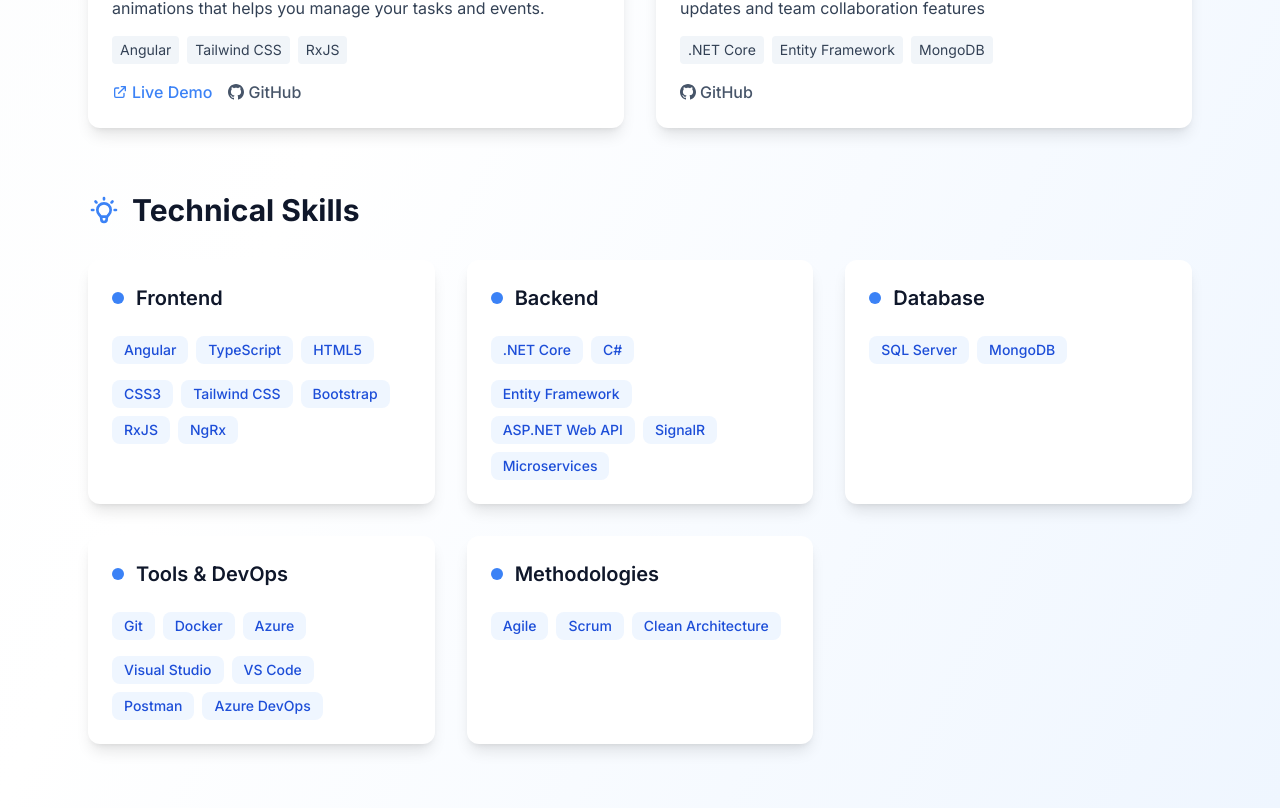
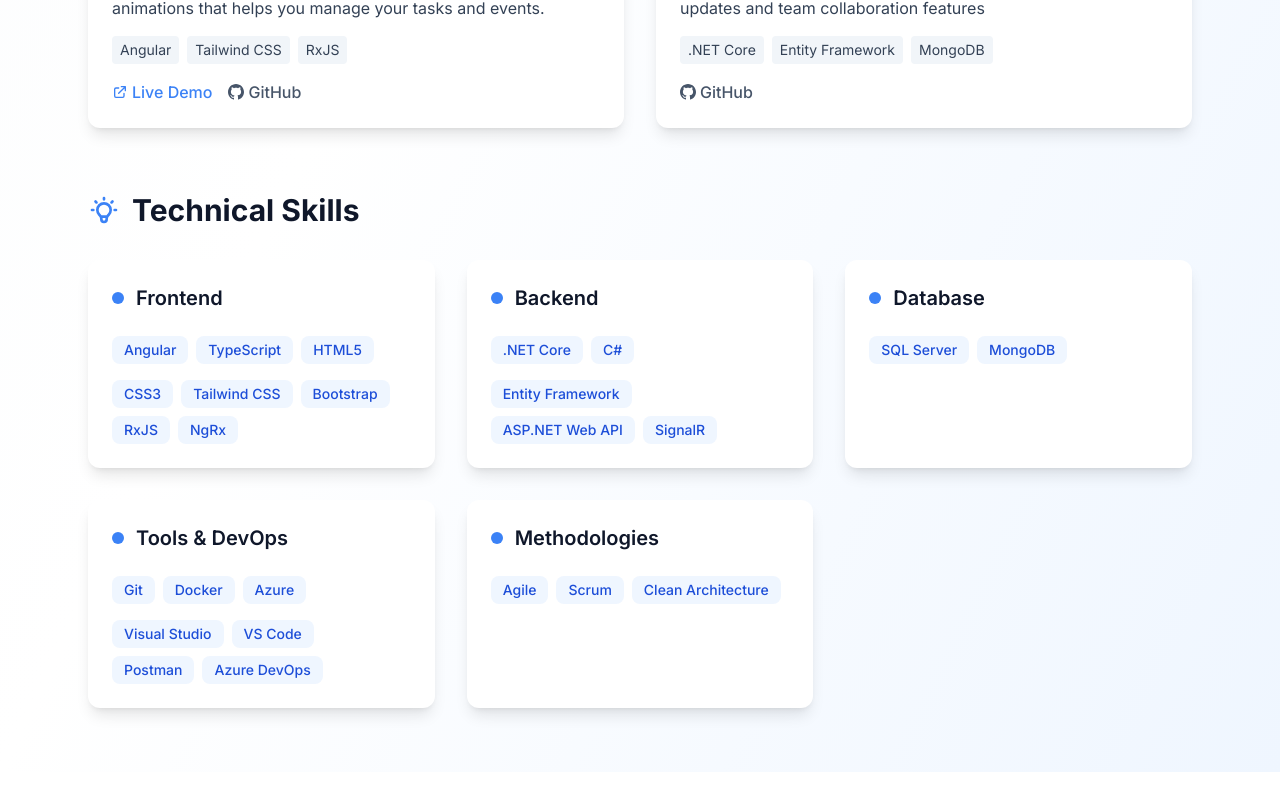
Before and after one commit to dieo20011/luan_portfolio, an Angular app: page /about in a window 1280 px wide. Shown: the part 1836-2644 px from the top of the page. After the commit the page ends 2608 px from the top, so only its background shows below. Built offline with nearby package versions, Linux system fonts and the light colour scheme.

Commit message:
Update CV

```diff
--- a/src/app/components/about/about.component.ts
+++ b/src/app/components/about/about.component.ts
@@ -76,7 +76,7 @@ export class AboutComponent {
     },
     {
       category: 'Backend',
-      items: ['.NET Core', 'C#', 'Entity Framework', 'ASP.NET Web API', 'SignalR', 'Microservices']
+      items: ['.NET Core', 'C#', 'Entity Framework', 'ASP.NET Web API', 'SignalR']
     },
     {
       category: 'Database',
--- a/src/app/components/home/home.component.ts
+++ b/src/app/components/home/home.component.ts
@@ -15,7 +15,7 @@ export class HomeComponent {
   downloadCV(): void {
     // Create a sample CV download - you can replace this with actual CV file
     const link = document.createElement('a');
-    link.href = 'assets/cv/CV_PHAMDUYLUAN_FE.pdf'; // You'll need to add your actual CV file here
+    link.href = 'assets/cv/CV-LUAN-PHAM-DEV-Standard.pdf'; // You'll need to add your actual CV file here
     link.download = 'CV_PHAMDUYLUAN_FE.pdf';
     link.click();
   }
```
Also changed, not shown: 1 other file (tests, documents, lock files or other folders).
